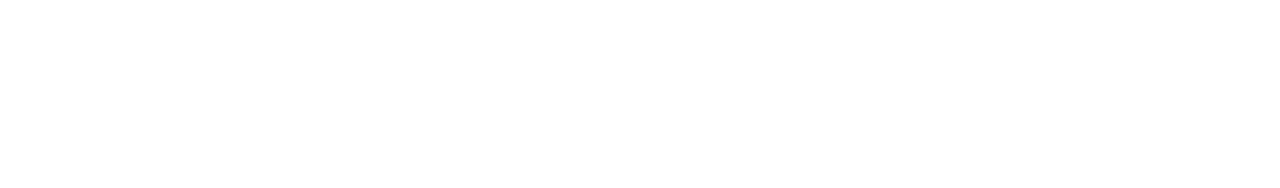
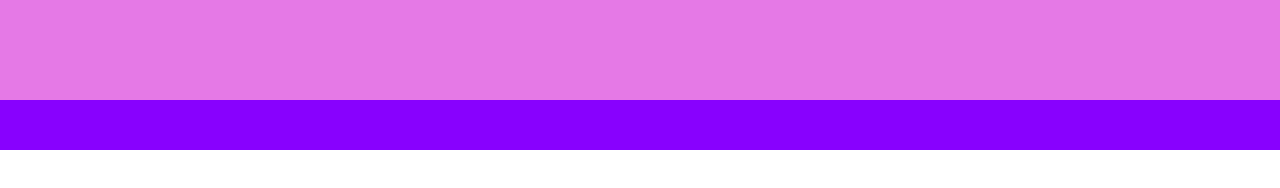
Before and after one commit to Roydano/htmlcss-struttura-wp, a plain HTML site: page index.html in a window 1280 px wide. Drawn offline with Linux system fonts and the light colour scheme.

Commit message:
add struttura base head e footer

```diff
--- a/css/style.css
+++ b/css/style.css
@@ -0,0 +1,24 @@
+/* formattazione pagina */
+
+*{
+    margin: 0;
+    padding: 0;
+    box-sizing: border-box;
+}
+
+/* header */
+
+header{
+    height: 100px;
+    background-color: #e579e6;
+}
+
+
+
+
+/* footer */
+
+footer{
+    height: 50px;
+    background-color: #8801fe;
+}
--- a/index.html
+++ b/index.html
@@ -7,7 +7,25 @@
     <title>Esercizio Layout</title>
     <link rel="stylesheet" href="css/style.css">
 </head>
+
 <body>
+    <!-- intestazione -->
+    <header>
+
+    </header>
+    <!-- fine intestazione -->
+
+    <!-- corpo pagina -->
+    <main>
+
+    </main>
+    <!-- fine corpo pagina -->
+
+    <!-- piè pagina -->
+    <footer>
+
+    </footer>
+    <!-- fine piè pagina -->
 
 </body>
 </html>
```
